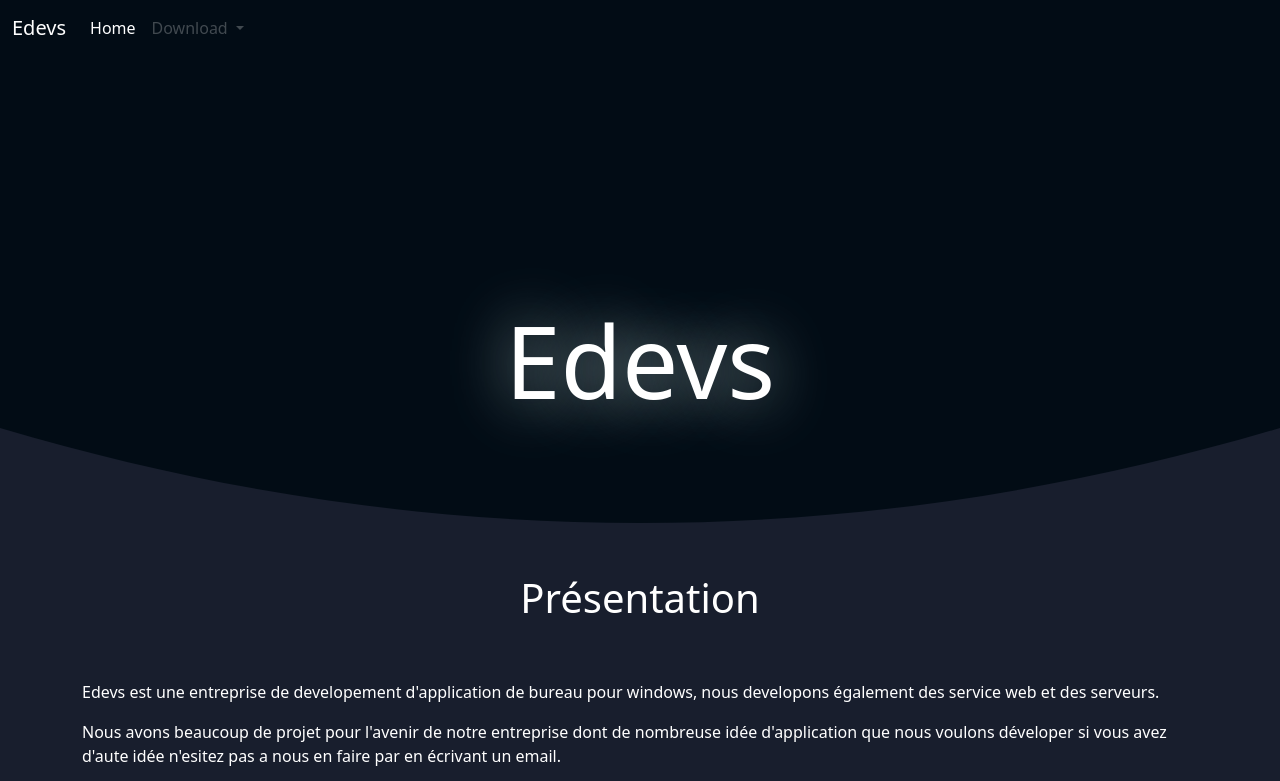
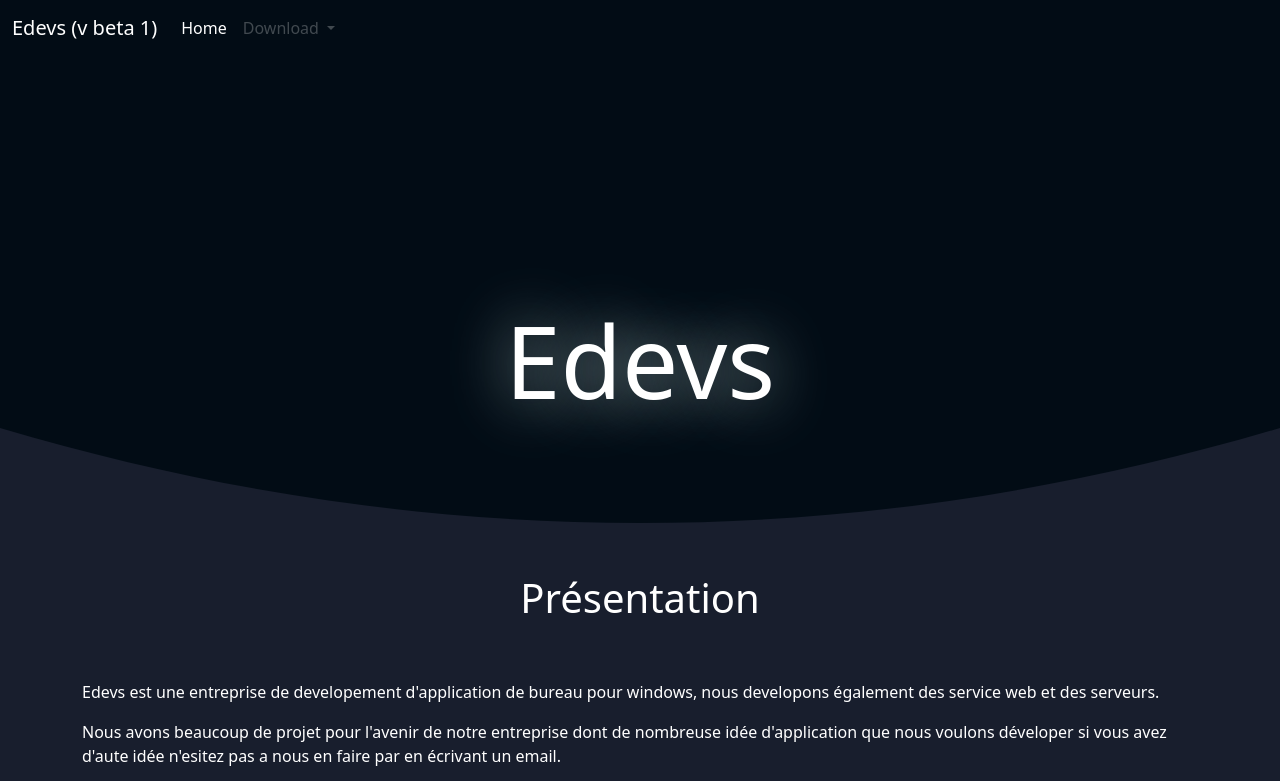
Before and after one commit to edevs-damien/edevs-damien.github.io, a plain HTML site: page index.html in a window 1280 px wide. Shown: the top 781 px of the page. Drawn offline with nearby package versions, Linux system fonts and the light colour scheme.

Commit message:
Update index.html

```diff
--- a/index.html
+++ b/index.html
@@ -19,7 +19,7 @@
         <div>
             <nav id="barprinc" style="position: fixed !important; width: 100%; background-color: #020c15 !important;     transition: all 0.3s ease-out 0.3s;" class="navbar navbar-expand-lg navbar-dark bg-dark ">
                 <div class="container-fluid">
-                  <a class="navbar-brand" href="#">Edevs</a>
+                  <a class="navbar-brand" href="#">Edevs (v beta 1)</a>
                   <button class="navbar-toggler" type="button" data-bs-toggle="collapse" data-bs-target="#navbarSupportedContent" aria-controls="navbarSupportedContent" aria-expanded="false" aria-label="Toggle navigation">
                     <span class="navbar-toggler-icon"></span>
                   </button>
```
